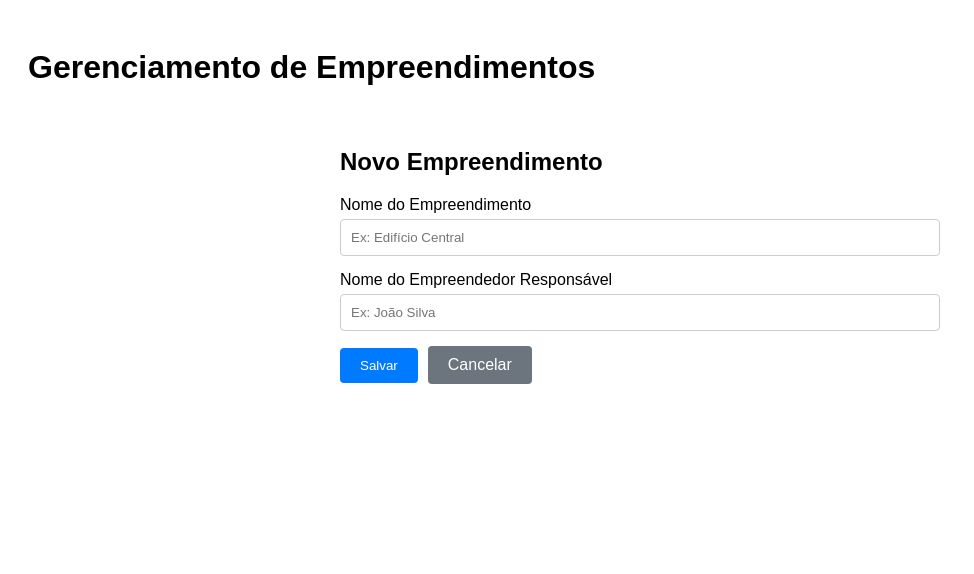
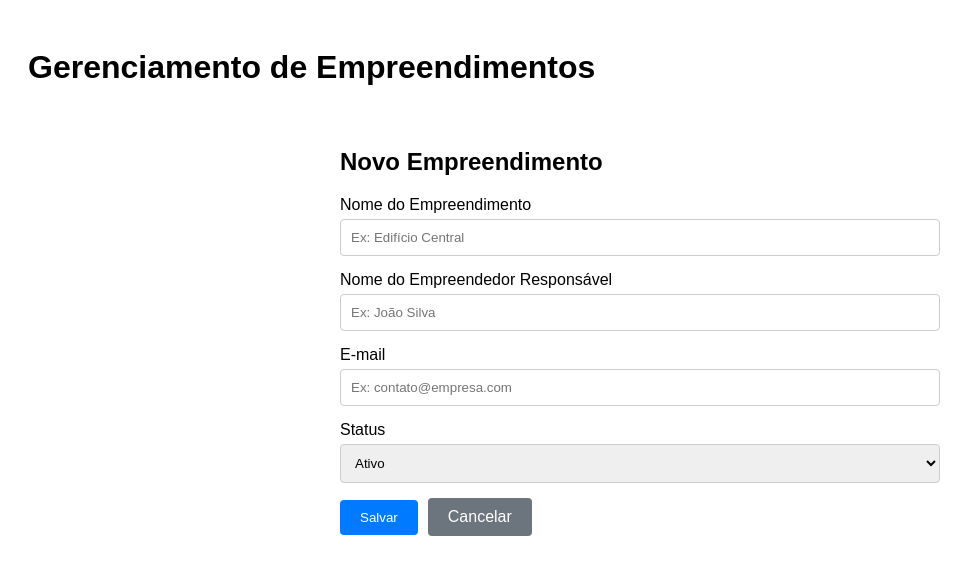
Before and after one commit to cpohlod/MyBusinessApp, an Angular app: page /novo in a window 1280 px wide. Shown: the top 574 px of the page, without its empty margins (0-974 px from the left). Built offline with nearby package versions, Linux system fonts and the light colour scheme.

Commit message:
adicionado mais campos e melhoria na validação e exibição, documentação dos endpoints

```diff
--- a/db.json
+++ b/db.json
@@ -3,12 +3,16 @@
     {
       "id": 1,
       "nome_empreendimento": "Edifício Mar Azul",
-      "nome_responsavel": "Maria Silva"
+      "nome_responsavel": "Maria Silva",
+      "email": "maria@marazul.com",
+      "status": "Ativo"
     },
     {
       "id": 2,
       "nome_empreendimento": "Condomínio Serra Verde",
-      "nome_responsavel": "José Santos"
+      "nome_responsavel": "José Santos",
+      "email": "jose@serraverde.com",
+      "status": "Ativo"
     }
   ]
 }
--- a/src/app/components/dashboard/dashboard.component.html
+++ b/src/app/components/dashboard/dashboard.component.html
@@ -9,14 +9,18 @@
         <th>ID</th>
         <th>Nome do Empreendimento</th>
         <th>Responsável</th>
+        <th>E-mail</th>
+        <th>Status</th>
         <th>Ações</th>
       </tr>
     </thead>
     <tbody>
-      <tr *ngFor="let item of empreendimentos">
+      <tr *ngFor="let item of empreendimentos" [class.status-inativo]="item.status === 'Inativo'">
         <td>{{ item.id }}</td>
         <td>{{ item.nome_empreendimento }}</td>
         <td>{{ item.nome_responsavel }}</td>
+        <td>{{ item.email }}</td>
+        <td>{{ item.status }}</td>
         <td>
           <a [routerLink]="['/editar', item.id]" class="btn btn-primary">Editar</a>
           <button (click)="deleteEmpreendimento(item.id)" class="btn btn-danger">Excluir</button>
--- a/src/app/components/dashboard/dashboard.component.ts
+++ b/src/app/components/dashboard/dashboard.component.ts
@@ -18,6 +18,7 @@ import { Empreendimento } from '../../models/empreendimento.model';
     .btn-danger { background-color: #dc3545; color: white; border: none; }
     .btn-success { background-color: #28a745; color: white; border: none; margin-bottom: 20px; display: inline-block; }
     .container { padding: 20px; }
+    .status-inativo { color: #888; }
   `]
 })
 export class DashboardComponent implements OnInit {
--- a/src/app/components/empreendimento-form/empreendimento-form.component.html
+++ b/src/app/components/empreendimento-form/empreendimento-form.component.html
@@ -18,6 +18,26 @@
       </div>
     </div>
 
+    <div class="form-group">
+      <label for="email">E-mail</label>
+      <input id="email" type="email" formControlName="email" placeholder="Ex: contato@empresa.com">
+      <div *ngIf="form.get('email')?.touched && form.get('email')?.invalid" class="error">
+        <span *ngIf="form.get('email')?.errors?.['required']">E-mail é obrigatório.</span>
+        <span *ngIf="form.get('email')?.errors?.['email']">E-mail inválido.</span>
+      </div>
+    </div>
+
+    <div class="form-group">
+      <label for="status">Status</label>
+      <select id="status" formControlName="status">
+        <option value="Ativo">Ativo</option>
+        <option value="Inativo">Inativo</option>
+      </select>
+      <div *ngIf="form.get('status')?.touched && form.get('status')?.invalid" class="error">
+        Status é obrigatório.
+      </div>
+    </div>
+
     <div class="actions">
       <button type="submit" class="btn btn-primary" [disabled]="form.invalid">Salvar</button>
       <a routerLink="/" class="btn btn-secondary">Cancelar</a>
--- a/src/app/components/empreendimento-form/empreendimento-form.component.ts
+++ b/src/app/components/empreendimento-form/empreendimento-form.component.ts
@@ -14,7 +14,7 @@ import { Empreendimento } from '../../models/empreendimento.model';
     .container { padding: 20px; max-width: 600px; margin: auto; }
     .form-group { margin-bottom: 15px; }
     label { display: block; margin-bottom: 5px; }
-    input { width: 100%; padding: 10px; border: 1px solid #ccc; border-radius: 4px; box-sizing: border-box; }
+    input, select { width: 100%; padding: 10px; border: 1px solid #ccc; border-radius: 4px; box-sizing: border-box; }
     .btn { padding: 10px 20px; cursor: pointer; border-radius: 4px; text-decoration: none; display: inline-block; margin-right: 10px; }
     .btn-primary { background-color: #007bff; color: white; border: none; }
     .btn-secondary { background-color: #6c757d; color: white; border: none; }
@@ -34,7 +34,9 @@ export class EmpreendimentoFormComponent implements OnInit {
   ) {
     this.form = this.fb.group({
       nome_empreendimento: ['', [Validators.required, Validators.minLength(3)]],
-      nome_responsavel: ['', [Validators.required, Validators.minLength(3)]]
+      nome_responsavel: ['', [Validators.required, Validators.minLength(3)]],
+      email: ['', [Validators.required, Validators.email]],
+      status: ['Ativo', Validators.required]
     });
   }
 
--- a/src/app/models/empreendimento.model.ts
+++ b/src/app/models/empreendimento.model.ts
@@ -2,4 +2,6 @@ export interface Empreendimento {
   id?: number;
   nome_empreendimento: string;
   nome_responsavel: string;
+  email: string;
+  status: 'Ativo' | 'Inativo';
 }
--- a/src/app/services/empreendimento.service.ts
+++ b/src/app/services/empreendimento.service.ts
@@ -12,8 +12,8 @@ export class EmpreendimentoService {
 
   // Dados mockados para fallback em caso de erro
   private mockData: Empreendimento[] = [
-    { id: 1, nome_empreendimento: 'Mock: Edifício Aurora', nome_responsavel: 'Carlos Oliveira' },
-    { id: 2, nome_empreendimento: 'Mock: Solar das Palmeiras', nome_responsavel: 'Ana Costa' }
+    { id: 1, nome_empreendimento: 'Mock: Edifício Aurora', nome_responsavel: 'Carlos Oliveira', email: 'carlos@aurora.com', status: 'Ativo' },
+    { id: 2, nome_empreendimento: 'Mock: Solar das Palmeiras', nome_responsavel: 'Ana Costa', email: 'ana@solar.com', status: 'Ativo' }
   ];
 
   constructor(private http: HttpClient) { }
```
Also changed, not shown: 1 other file (tests, documents, lock files or other folders).
